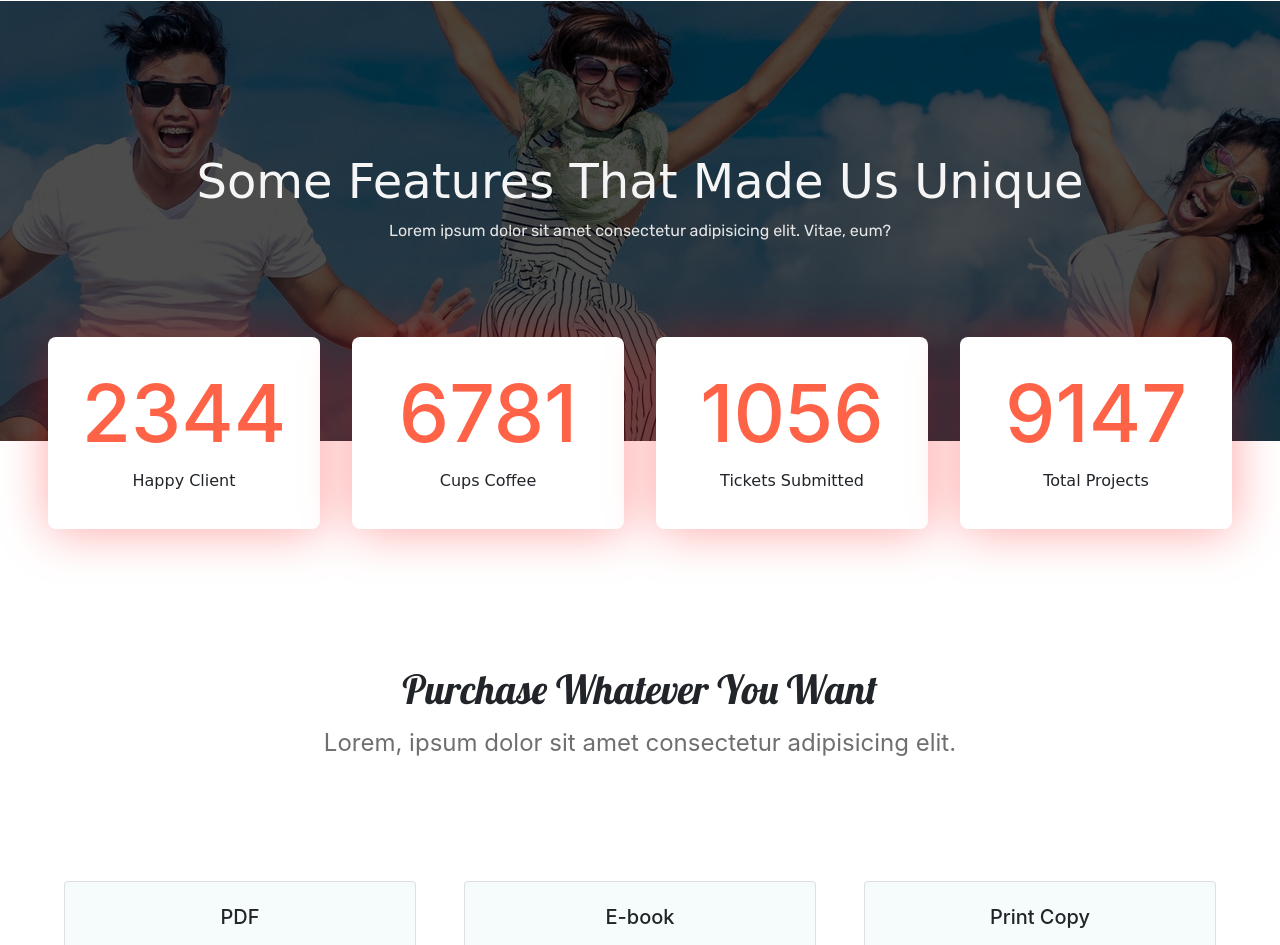
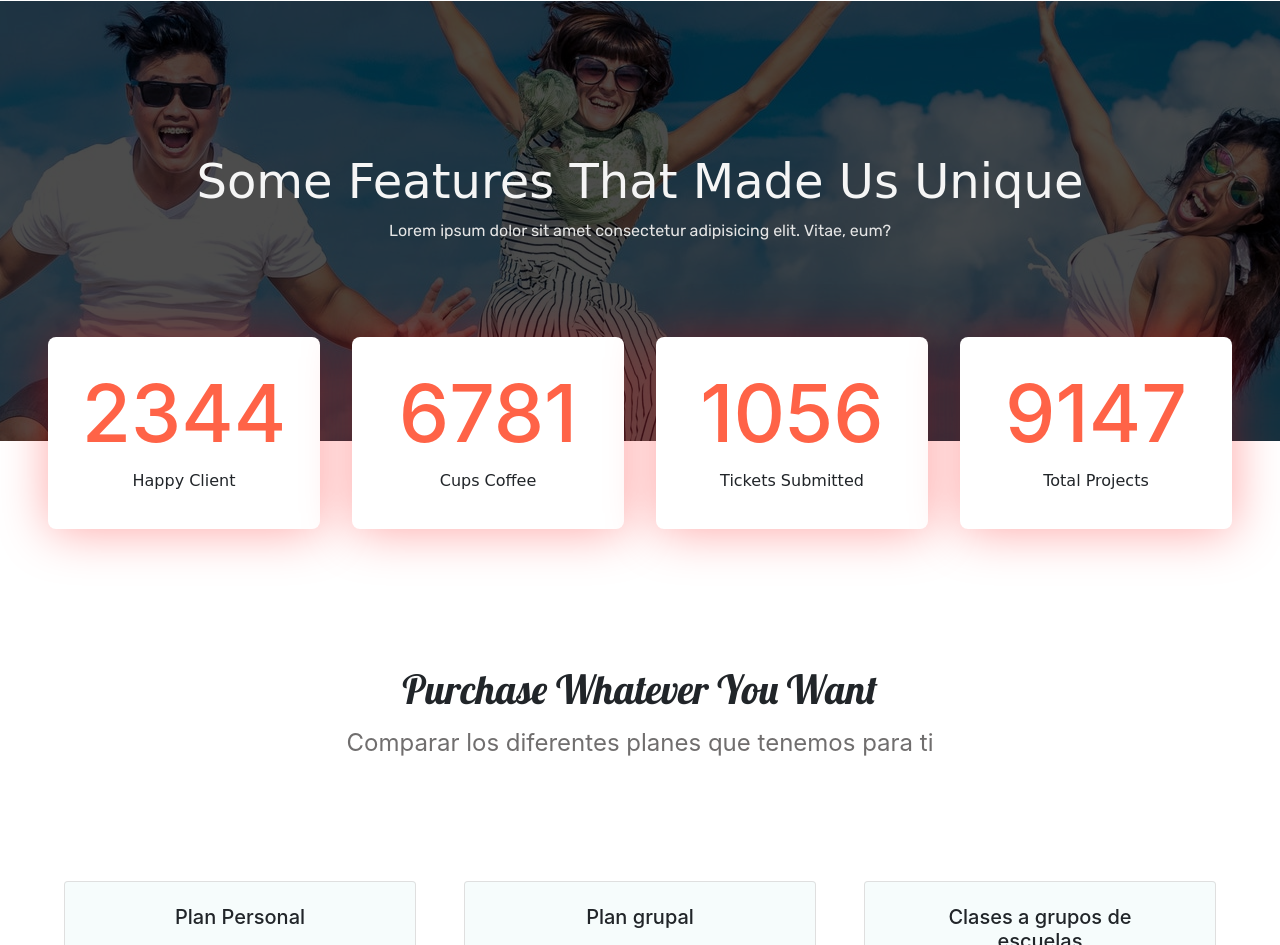
Before and after one commit to FerSilva2883/edgarsilva, a plain HTML site: page index.html in a window 1280 px wide. Shown: the part 1855-2800 px from the top of the page. Drawn offline with nearby package versions, Linux system fonts and the light colour scheme; a web font is replaced by a local one.

Commit message:
Update index.html

```diff
--- a/index.html
+++ b/index.html
@@ -67,7 +67,7 @@
             Lorem ipsum dolor sit amet consectetur adipisicing elit. Facere accusamus eum dignissimos ipsa sequi expedita.
           </p>
           <button class="btn btn-light px-5 py-2 primary-btn">
-            By now for 200
+            Agendar clase gratis
           </button>
         </div>
         <div class="col-md-5 col-sm-12  h-25">
@@ -137,14 +137,14 @@
       <div class="purchase text-center">
         <h1>Purchase Whatever You Want</h1>
         <p>
-          Lorem, ipsum dolor sit amet consectetur adipisicing elit.
+         Comparar los diferentes planes que tenemos para ti
         </p>
         <div class="cards">
           <div class="d-flex flex-row justify-content-center flex-wrap">
             <div class="card">
               <div class="card-body">
                 <div class="title">
-                  <h5 class="card-title">PDF</h5>
+                  <h5 class="card-title">Plan Personal</h5>
                 </div>
                 <p class="card-text">
                   With supporting text below as a natural lead-in.
@@ -158,7 +158,7 @@
             <div class="card">
               <div class="card-body">
                 <div class="title">
-                  <h5 class="card-title">E-book</h5>
+                  <h5 class="card-title">Plan grupal</h5>
                 </div>
                 <p class="card-text">
                   With supporting text below as a natural lead-in.
@@ -172,7 +172,7 @@
             <div class="card">
               <div class="card-body">
                 <div class="title">
-                  <h5 class="card-title">Print Copy</h5>
+                  <h5 class="card-title">Clases a grupos de escuelas</h5>
                 </div>
                 <p class="card-text">
                   With supporting text below as a natural lead-in.
```
